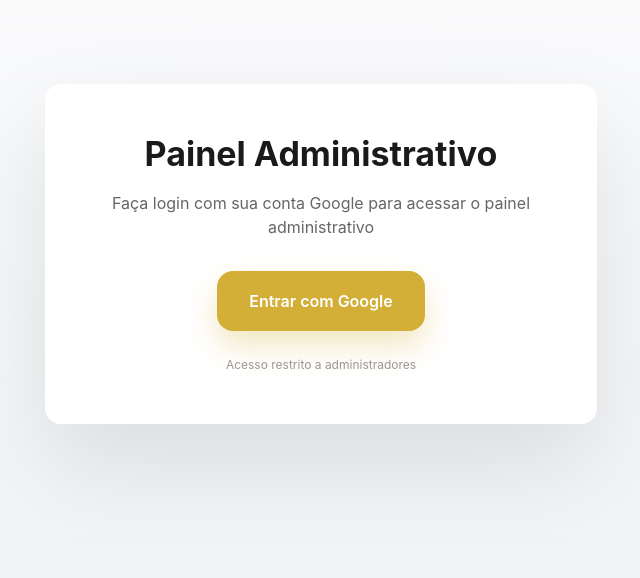
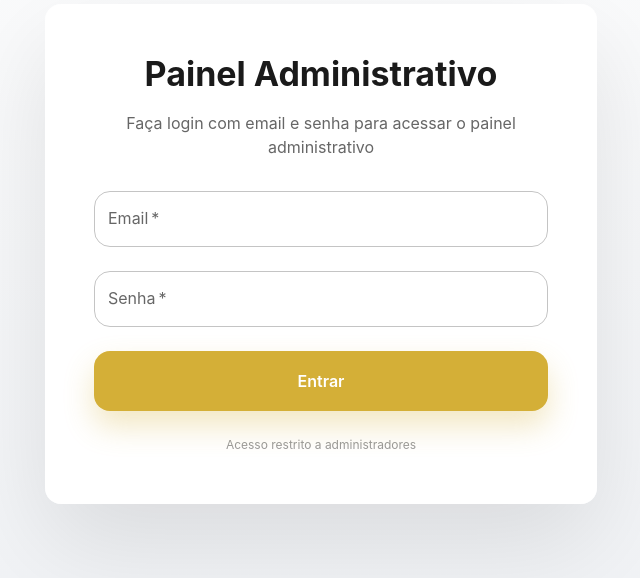
Before and after one commit to SrClauss/project_welber, a Next.js app: page /admin-login in a window 1280 px wide. Shown: the part 146-724 px from the top of the page, without its empty margins (319-959 px from the left). Built offline with nearby package versions, Linux system fonts and the light colour scheme; no server answers.

Commit message:
Change authentication from Google OAuth to email/password
Co-authored-by: SrClauss <50032538+SrClauss@users.noreply.github.com>

```diff
--- a/app/admin-login/page.tsx
+++ b/app/admin-login/page.tsx
@@ -12,8 +12,10 @@ import {
   CssBaseline,
   CircularProgress,
   Alert,
+  TextField,
+  Stack,
 } from '@mui/material';
-import { auth, googleProvider } from '../../lib/firebaseAuth';
+import { auth } from '../../lib/firebaseAuth';
 import { useAuth, AuthProvider } from '../../lib/AuthContext';
 import theme from '../theme';
 
@@ -22,6 +24,8 @@ function AdminLoginContent() {
   const { user, loading: authLoading } = useAuth();
   const [error, setError] = useState<string | null>(null);
   const [signingIn, setSigningIn] = useState(false);
+  const [email, setEmail] = useState('');
+  const [password, setPassword] = useState('');
 
   useEffect(() => {
     // If already authenticated, redirect to admin panel
@@ -30,20 +34,40 @@ function AdminLoginContent() {
     }
   }, [user, authLoading, router]);
 
-  const handleGoogleSignIn = async () => {
-    if (!auth || !googleProvider) {
+  const handleEmailSignIn = async (e: React.FormEvent) => {
+    e.preventDefault();
+
+    if (!auth) {
       setError('Firebase Auth não está configurado corretamente.');
       return;
     }
+
+    if (!email || !password) {
+      setError('Por favor, preencha email e senha.');
+      return;
+    }
+
     setError(null);
     setSigningIn(true);
+
     try {
-      const { signInWithPopup } = await import('firebase/auth');
-      await signInWithPopup(auth, googleProvider);
+      const { signInWithEmailAndPassword } = await import('firebase/auth');
+      await signInWithEmailAndPassword(auth, email, password);
       // Redirect will happen via useEffect
-    } catch (err) {
-      console.error('Error signing in with Google:', err);
-      setError('Erro ao fazer login com Google. Por favor, tente novamente.');
+    } catch (err: unknown) {
+      console.error('Error signing in with email:', err);
+      const errorMessage = err instanceof Error ? err.message : String(err);
+
+      // Provide user-friendly error messages
+      if (errorMessage.includes('user-not-found') || errorMessage.includes('wrong-password')) {
+        setError('Email ou senha incorretos.');
+      } else if (errorMessage.includes('invalid-email')) {
+        setError('Email inválido.');
+      } else if (errorMessage.includes('too-many-requests')) {
+        setError('Muitas tentativas. Tente novamente mais tarde.');
+      } else {
+        setError('Erro ao fazer login. Por favor, tente novamente.');
+      }
       setSigningIn(false);
     }
   };
@@ -86,7 +110,6 @@ function AdminLoginContent() {
             sx={{
               p: 6,
               borderRadius: 4,
-              textAlign: 'center',
               background: 'rgba(255, 255, 255, 0.95)',
               boxShadow: '0 40px 100px rgba(0,0,0,0.1)',
             }}
@@ -97,6 +120,7 @@ function AdminLoginContent() {
                 mb: 2,
                 fontWeight: 700,
                 color: '#1a1a1a',
+                textAlign: 'center',
               }}
             >
               Painel Administrativo
@@ -106,9 +130,10 @@ function AdminLoginContent() {
               sx={{
                 mb: 4,
                 color: '#666',
+                textAlign: 'center',
               }}
             >
-              Faça login com sua conta Google para acessar o painel administrativo
+              Faça login com email e senha para acessar o painel administrativo
             </Typography>
 
             {error && (
@@ -117,14 +142,62 @@ function AdminLoginContent() {
               </Alert>
             )}
 
+            <form onSubmit={handleEmailSignIn}>
+              <Stack spacing={3}>
+                <TextField
+                  label="Email"
+                  type="email"
+                  value={email}
+                  onChange={(e) => setEmail(e.target.value)}
+                  fullWidth
+                  required
+                  autoComplete="email"
+                  disabled={signingIn}
+                  sx={{
+                    '& .MuiOutlinedInput-root': {
+                      '&:hover fieldset': {
+                        borderColor: '#D4AF37',
+                      },
+                      '&.Mui-focused fieldset': {
+                        borderColor: '#D4AF37',
+                      },
+                    },
+                    '& .MuiInputLabel-root.Mui-focused': {
+                      color: '#D4AF37',
+                    },
+                  }}
+                />
+                <TextField
+                  label="Senha"
+                  type="password"
+                  value={password}
+                  onChange={(e) => setPassword(e.target.value)}
+                  fullWidth
+                  required
+                  autoComplete="current-password"
+                  disabled={signingIn}
+                  sx={{
+                    '& .MuiOutlinedInput-root': {
+                      '&:hover fieldset': {
+                        borderColor: '#D4AF37',
+                      },
+                      '&.Mui-focused fieldset': {
+                        borderColor: '#D4AF37',
+                      },
+                    },
+                    '& .MuiInputLabel-root.Mui-focused': {
+                      color: '#D4AF37',
+                    },
+                  }}
+                />
                 <Button
+                  type="submit"
                   variant="contained"
                   size="large"
-              onClick={handleGoogleSignIn}
+                  fullWidth
                   disabled={signingIn}
                   sx={{
                     py: 2,
-                px: 4,
                     bgcolor: '#D4AF37',
                     color: '#fff',
                     fontSize: '1rem',
@@ -141,9 +214,11 @@ function AdminLoginContent() {
                   {signingIn ? (
                     <CircularProgress size={24} sx={{ color: '#fff' }} />
                   ) : (
-                'Entrar com Google'
+                    'Entrar'
                   )}
                 </Button>
+              </Stack>
+            </form>
 
             <Typography
               variant="caption"
@@ -151,6 +226,7 @@ function AdminLoginContent() {
                 mt: 3,
                 display: 'block',
                 color: '#999',
+                textAlign: 'center',
               }}
             >
               Acesso restrito a administradores
--- a/lib/firebaseAuth.ts
+++ b/lib/firebaseAuth.ts
@@ -5,10 +5,9 @@
 // and can be safely committed to the repository. Only the API key needs to be in env vars.
 // See: https://firebase.google.com/docs/projects/learn-more#config-files-objects
 
-import type { Auth, GoogleAuthProvider } from 'firebase/auth';
+import type { Auth } from 'firebase/auth';
 
 let auth: Auth | null = null;
-let googleProvider: GoogleAuthProvider | null = null;
 
 async function initializeFirebaseAuth() {
   if (typeof window === 'undefined') {
@@ -41,14 +40,13 @@ async function initializeFirebaseAuth() {
   try {
     // Dynamic imports to avoid loading on server
     const { initializeApp, getApps } = await import('firebase/app');
-    const { getAuth, GoogleAuthProvider } = await import('firebase/auth');
+    const { getAuth } = await import('firebase/auth');
 
     // Initialize Firebase if not already initialized
     const app = getApps().length === 0 ? initializeApp(firebaseConfig) : getApps()[0];
 
     // Initialize Firebase Auth
     auth = getAuth(app);
-    googleProvider = new GoogleAuthProvider();
   } catch (error) {
     console.error('Error initializing Firebase Auth:', error);
   }
@@ -59,4 +57,4 @@ if (typeof window !== 'undefined') {
   void initializeFirebaseAuth();
 }
 
-export { auth, googleProvider, initializeFirebaseAuth };
+export { auth, initializeFirebaseAuth };
```
Also changed, not shown: 1 other file (tests, documents, lock files or other folders). Lines whose indentation alone changed are shown as unchanged.
